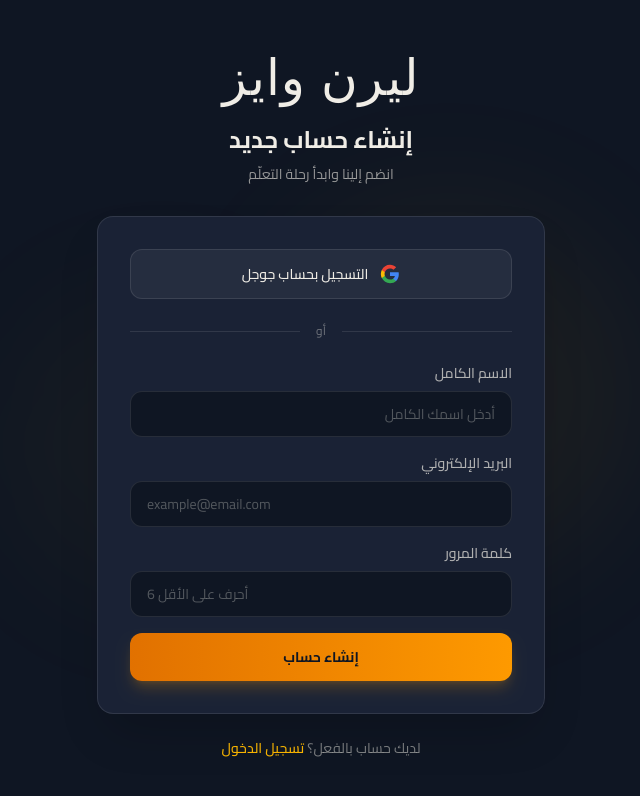
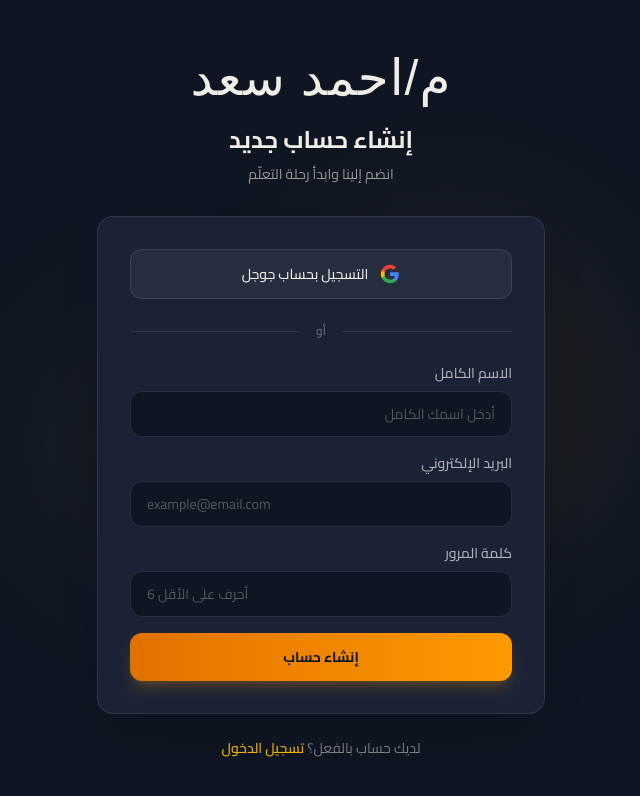
Before and after one commit to sayedyounis00/biology-platform, a Next.js app: page /register in a window 1280 px wide. Shown: the top 796 px of the page, without its empty margins (319-959 px from the left). Built offline with nearby package versions, Linux system fonts and the light colour scheme; no server answers; a web font is replaced by a local one.

Commit message:
feat: implement user dashboard page and add automatic redirect for authenticated users

```diff
--- a/app/register/page.tsx
+++ b/app/register/page.tsx
@@ -112,7 +112,7 @@
         {/* Logo / Header */}
         <div className="text-center mb-8">
           <Link href="/" className="inline-block mb-4">
-            <span className="font-gravity text-3xl">ليرن وايز</span>
+            <span className="font-gravity text-3xl">م/احمد سعد</span>
           </Link>
           <h1 className="text-2xl font-bold text-[#F0EDE6] mb-2">
             إنشاء حساب جديد
```
